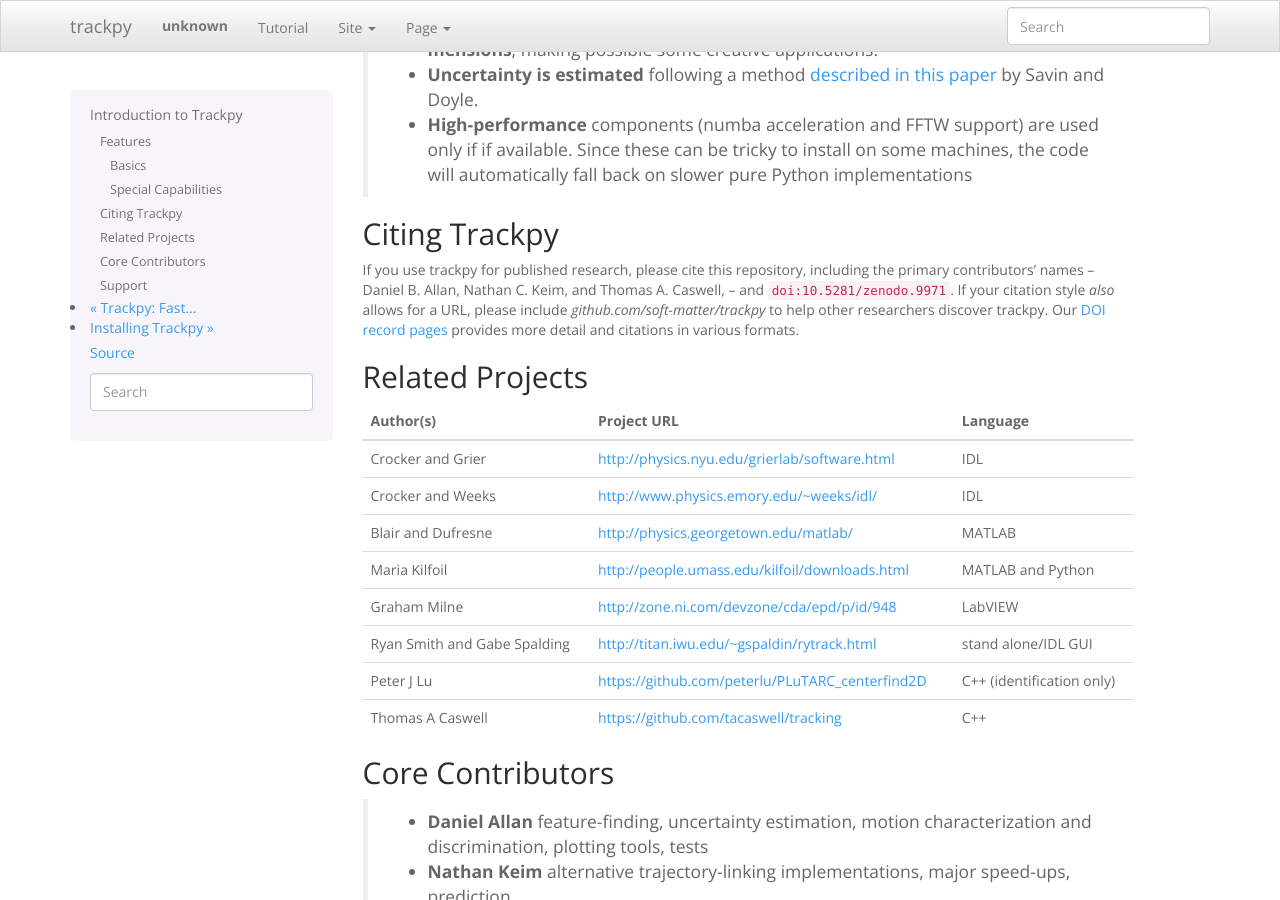
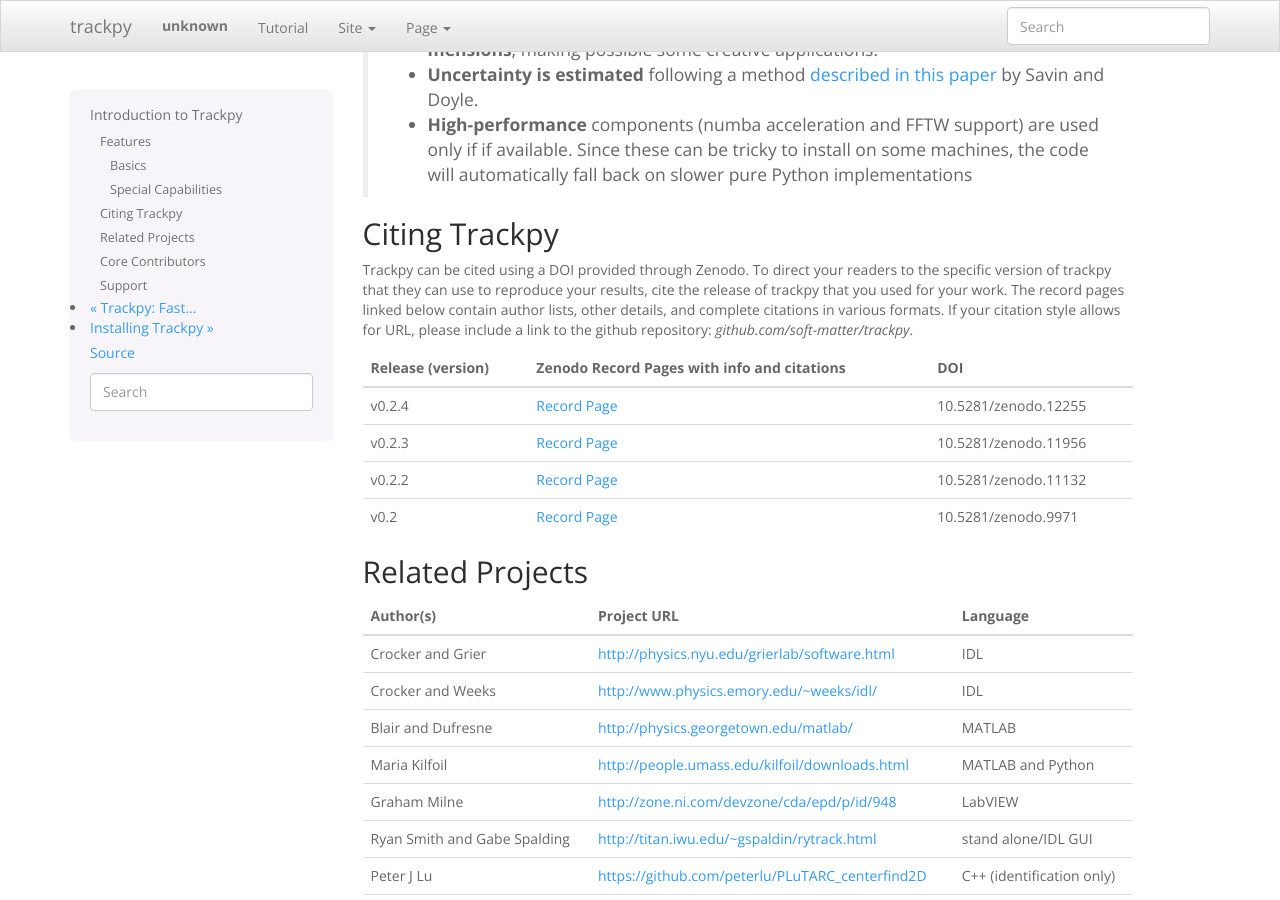
Before and after one commit to soft-matter/trackpy, a Sphinx documentation site: the page built from doc/introduction.rst, in a window 1280 px wide and 900 px high, scrolled down 953 px. Built offline with Sphinx 7.4.7, drawn with Linux system fonts in a browser that asks for light colours; pages that are not in the unit, such as notebooks, are missing from menus.

Commit message:
Include more detailed citation information with better instructions.

```diff
--- a/doc/introduction.rst
+++ b/doc/introduction.rst
@@ -60,14 +60,22 @@
 Citing Trackpy
 ^^^^^^^^^^^^^^
 
-If you use trackpy for published research, please cite this repository,
-including the primary contributors' names -- Daniel B. Allan, Nathan C. Keim, and Thomas A. Caswell,
--- and ``doi:10.5281/zenodo.9971``.
-If your citation style *also* allows for a URL,
-please include `github.com/soft-matter/trackpy` to help other
-researchers discover trackpy. Our
-`DOI record pages <https://zenodo.org/search?ln=en&p=trackpy>`__
-provides more detail and citations in various formats.
+Trackpy can be cited using a DOI provided through Zenodo. To direct your
+readers to the specific version of trackpy that they can use to reproduce
+your results, cite the release of trackpy that you used for your work. The
+record pages linked below contain author lists, other details, and complete
+citations in various formats. If your citation style allows for URL,
+please include a link to the github repository:
+`github.com/soft-matter/trackpy`.
+
+================= ================================================= ====================
+Release (version) Zenodo Record Pages with info and citations       DOI
+================= ================================================= ====================
+v0.2.4            `Record Page <https://zenodo.org/record/12255>`__ 10.5281/zenodo.12255
+v0.2.3            `Record Page <https://zenodo.org/record/11956>`__ 10.5281/zenodo.11956
+v0.2.2            `Record Page <https://zenodo.org/record/11132>`__ 10.5281/zenodo.11132
+v0.2              `Record Page <https://zenodo.org/record/9971>`__  10.5281/zenodo.9971
+================= ================================================= ====================
 
 Related Projects
 ^^^^^^^^^^^^^^^^
```
Also changed, not shown: README.md (+5 -0 lines).
